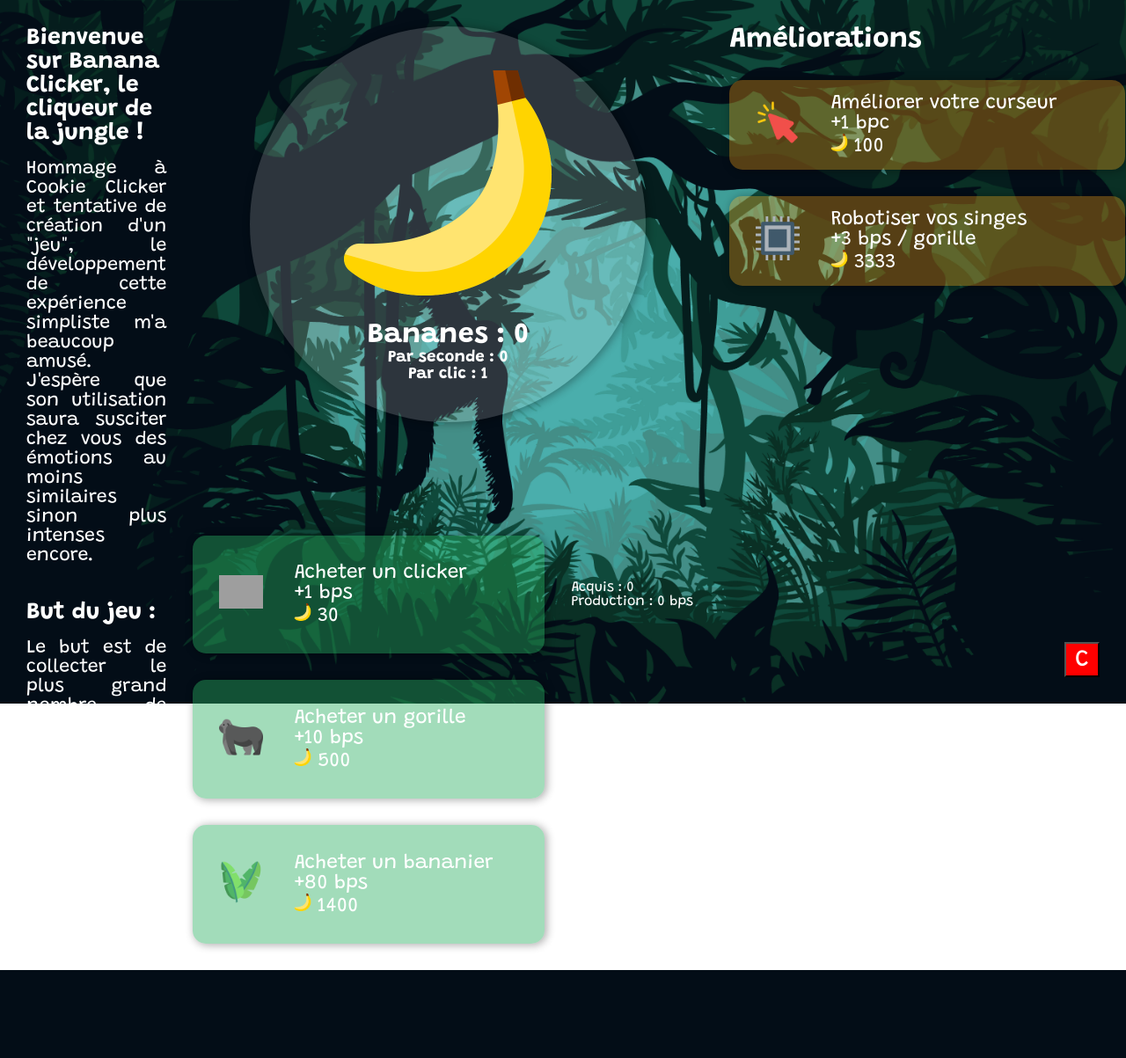
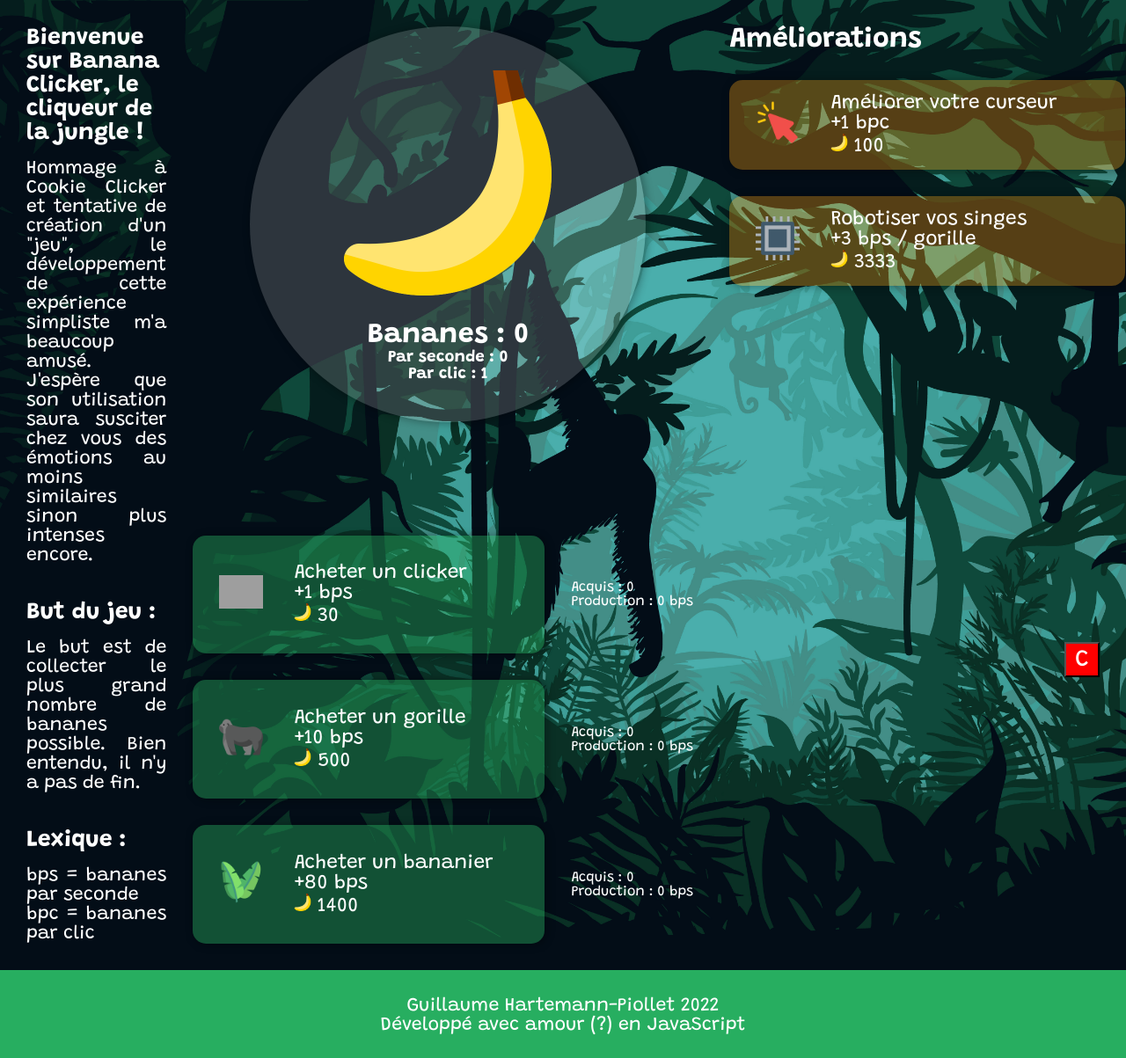
Before and after one commit to ghartemann/banana-clicker, a PHP site: page / in a window 1280 px wide. Shown: the whole page at 88% size. Before the commit the page ends 1103 px from the top, so only its background shows below. Run offline with PHP 8.4, Linux system fonts and the light colour scheme; grey boxes are pictures that could not be loaded.

Commit message:
working even better

```diff
--- a/css/style.css
+++ b/css/style.css
@@ -36,7 +36,6 @@
 .mainPageContainer {
   background: url("../images/tropical.jpg");
   background-size: cover;
-  height: 100vh;
 }
 
 /* GRID */
@@ -187,3 +186,18 @@ font-size: 12pt;
     font-size: 16pt;
     text-align: justify;
 }
+
+/* FOOTER */
+
+footer {
+    background-color: var(--green-dark);
+    height: 100px;
+    display: flex;
+    justify-content: center;
+}
+
+.footerText {
+text-align: center;
+padding: 30px;
+font-size: 16pt;
+}
--- a/index.html
+++ b/index.html
@@ -172,7 +172,15 @@
         </div>
       </div>
     </div>
-    <div><button class="cheatButton" onclick="cheat();">C</button></div>
+    <div>
+      <button class="cheatButton" onclick="cheat();">C</button>
+    </div>
+    <footer>
+      <div class="footerText">
+        <p>Guillaume Hartemann-Piollet 2022</p>
+        <p>Développé avec amour (?) en JavaScript</p>
+      </div>
+    </footer>
     <script src="js/script.js"></script>
     <script src="js/animations.js"></script>
   </body>
--- a/js/script.js
+++ b/js/script.js
@@ -2,7 +2,8 @@
 bps = 0;
 clickRate = 1;
 
-/////////// STEP PRICES
+////////////////////////////////////////////////////////////////////////////////////////////////////////////////////////////////////////////////////////////////////////////////////
+/////////// TIERS PRICES
 // Clicker
 step1Name = "tierClicker";
 step1Owned = 0;
@@ -46,8 +47,7 @@ buff2PriceMultiplier = 1.64;
 document.getElementById(buff2Name + "Price").innerHTML = buff2Price;
 document.getElementById(buff2Name + "Multiplier").innerHTML = buff2Multiplier;
 
-//////////////////////////////////////////////////////////////////////////////////////////
-
+////////////////////////////////////////////////////////////////////////////////////////////////////////////////////////////////////////////////////////////////////////////////////
 ////////// SAVING AND FETCHING DATA
 if (localStorage.getItem("numberBananas") === null) {
   var bananas;
@@ -105,6 +105,7 @@ function calcBPS() {
 
 function calcBPC() {}
 
+////////////////////////////////////////////////////////////////////////////////////////////////////////////////////////////////////////////////////////////////////////////////////
 // CHECKING PRICES AND GREYING OUT BUTTONS
 function tiersPricesChecks() {
   tierPriceCheck(step1Name, step1Price);
@@ -146,6 +147,7 @@ function buffPriceCheck(buffName, buffPrice) {
   }
 }
 
+////////////////////////////////////////////////////////////////////////////////////////////////////////////////////////////////////////////////////////////////////////////////////
 ////////// BUYING TIERS
 function buyTier(
   tierName,
@@ -171,6 +173,7 @@ function buyTier(
     bps = calcBPS();
     document.getElementById("bps").innerHTML = bps;
     // finally checking prices
+    tiersPricesChecks();
   } else {
     alert("Pas assez de bananes !");
   }
@@ -182,6 +185,7 @@ function updateTiersPrices() {
   step3Price = document.getElementById("tierTreePrice").innerHTML;
 }
 
+////////////////////////////////////////////////////////////////////////////////////////////////////////////////////////////////////////////////////////////////////////////////////
 ////////// BUYING BUFFS
 function buyBuffBPC(
   buffName,
```
